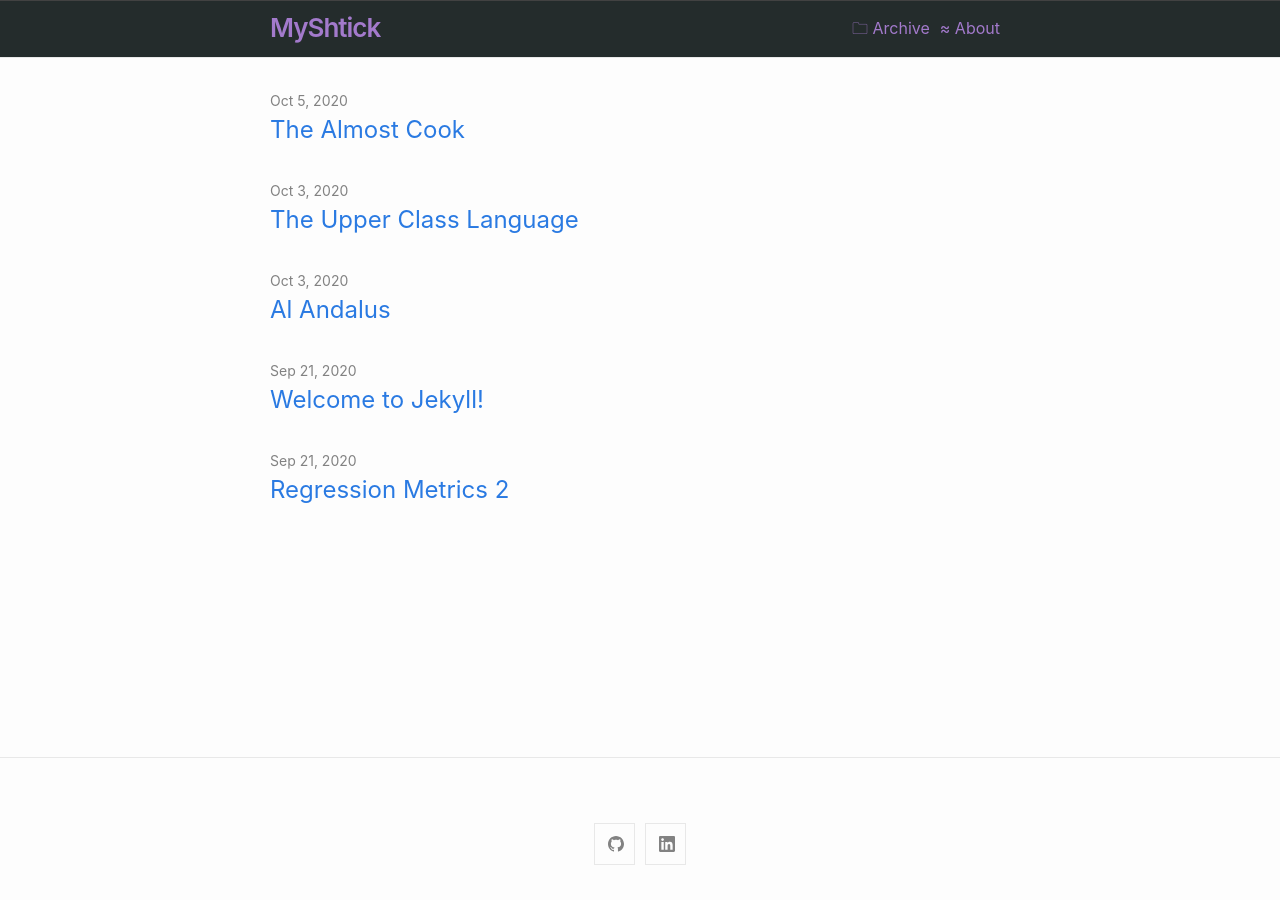
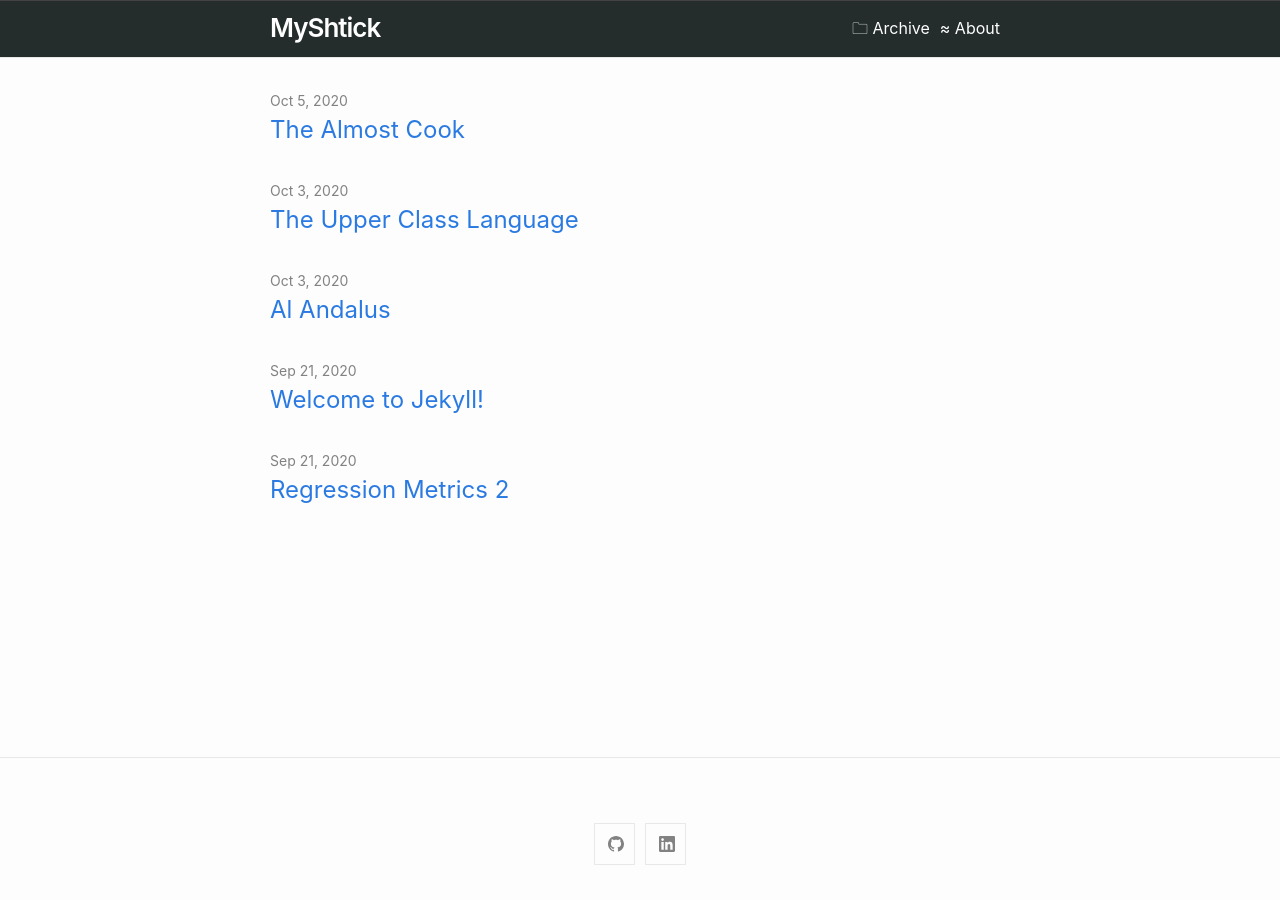
Before and after one commit to nitinrawatiitd/nitinrawatiitd.github.io, a Jekyll site: the page built from docs/index.markdown, in a window 1280 px wide. Built offline with Jekyll 4.4.1, drawn with Linux system fonts in a browser that asks for light colours.

Commit message:
Change header font color to white with mauve on hover

```diff
--- a/docs/_sass/minima/_layout.scss
+++ b/docs/_sass/minima/_layout.scss
@@ -15,7 +15,7 @@
 .site-title {
   @include relative-font-size(1.625);
   font-weight: 600;
-  color: #A37ACC; // $mauve-color;
+  color: #ffffff; // $mauve-color;
   letter-spacing: -1px;
   margin-bottom: 0;
   float: left;
@@ -26,11 +26,11 @@
 
   &,
   &:visited {
-    color: #A37ACC;
+    color: #ffffff;
   }
 
   &:hover {
-    color: #8262A3;
+    color: #A37ACC;
     text-decoration: none;
     cursor: pointer;
   }
@@ -83,7 +83,7 @@
   }
 
   .page-link {
-    color: #A37ACC;
+    color: #ffffff;
     line-height: $base-line-height;
     display: block;
     padding: 5px 10px;
@@ -91,6 +91,12 @@
     // Gaps between nav items, but not on the last one
     &:not(:last-child) {
       margin-right: 20px;
+    }
+
+    &:hover {
+      color: #A37ACC;
+      text-decoration: none;
+      cursor: pointer;
     }
     margin-left: 20px;
   }
```
